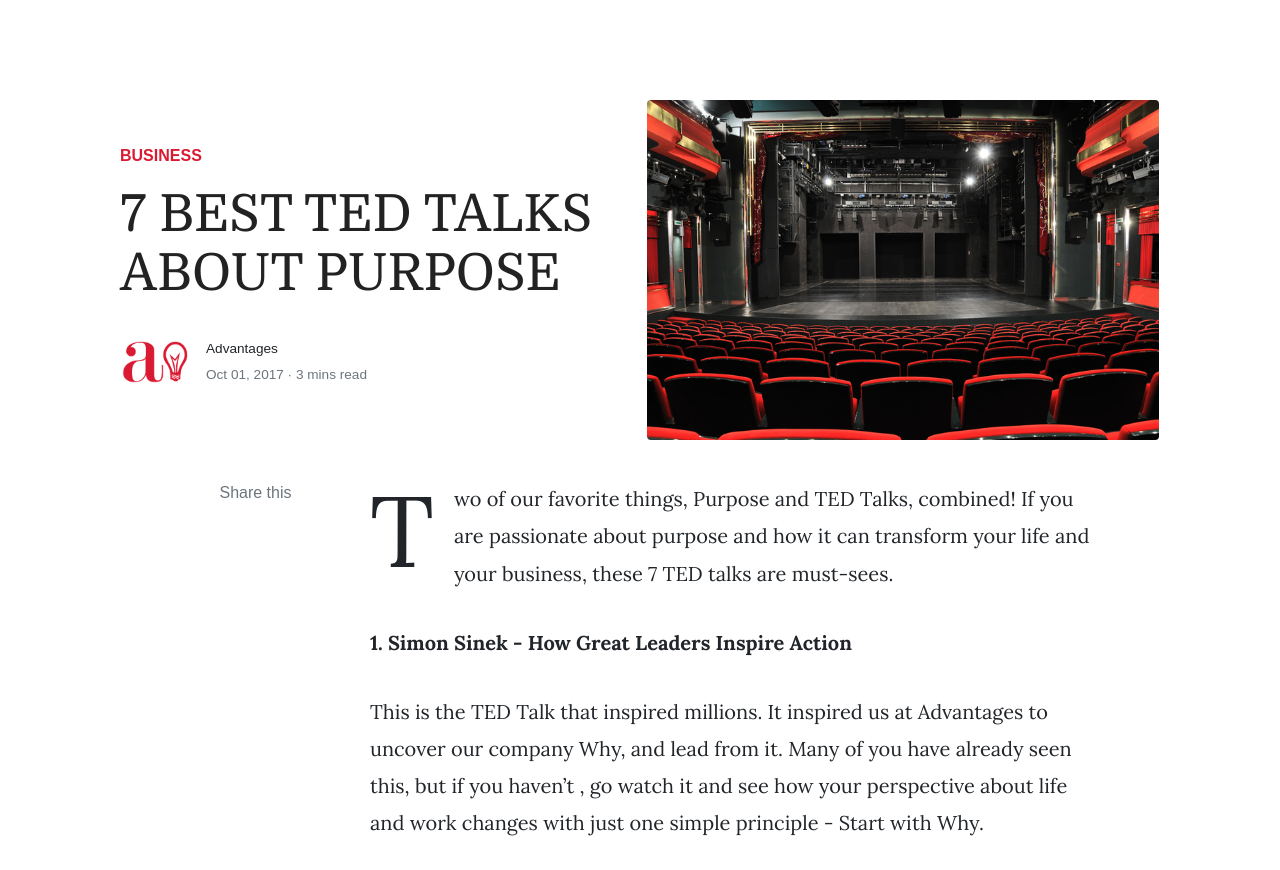
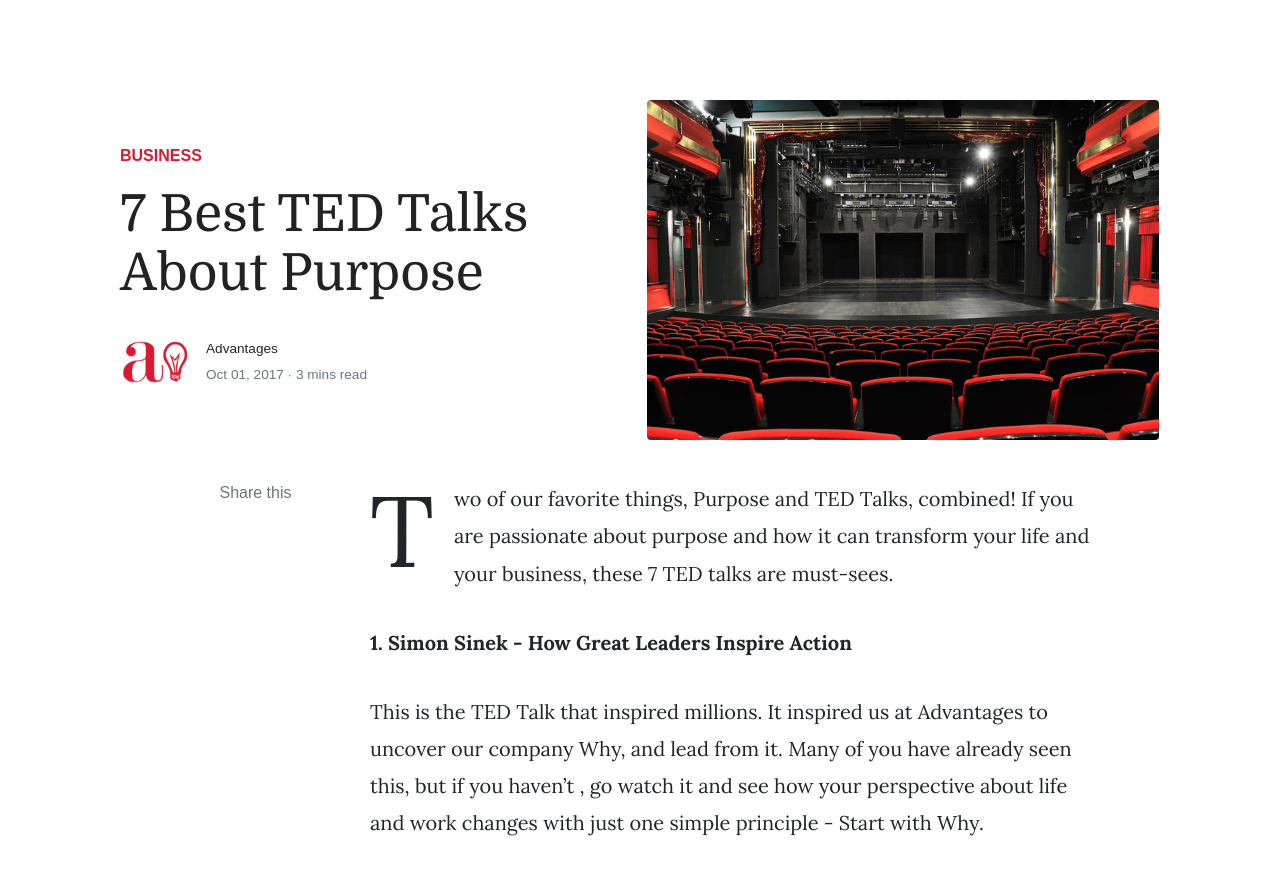
Before and after one commit to advntgs/advblog, a Jekyll site: the page built from _posts/2017-10-01-7-best-ted-talks-about-purpose.md, in a window 1280 px wide and 900 px high, cut to the strip 0-870 px from the top of the window. Built offline with Jekyll 4.4.1, drawn with Linux system fonts in a browser that asks for light colours; nearby versions of some CDN libraries; some web fonts are replaced; comment, search, counter and statistics services are not loaded.

```diff
--- a/_posts/2017-10-01-7-best-ted-talks-about-purpose.md
+++ b/_posts/2017-10-01-7-best-ted-talks-about-purpose.md
@@ -1,6 +1,6 @@
 ---
 layout: post
-title:  "7 BEST TED TALKS ABOUT PURPOSE"
+title:  "7 Best TED Talks About Purpose"
 author: advantages
 categories: [ Business ]
 image: assets/images/blog003.jpg
```
